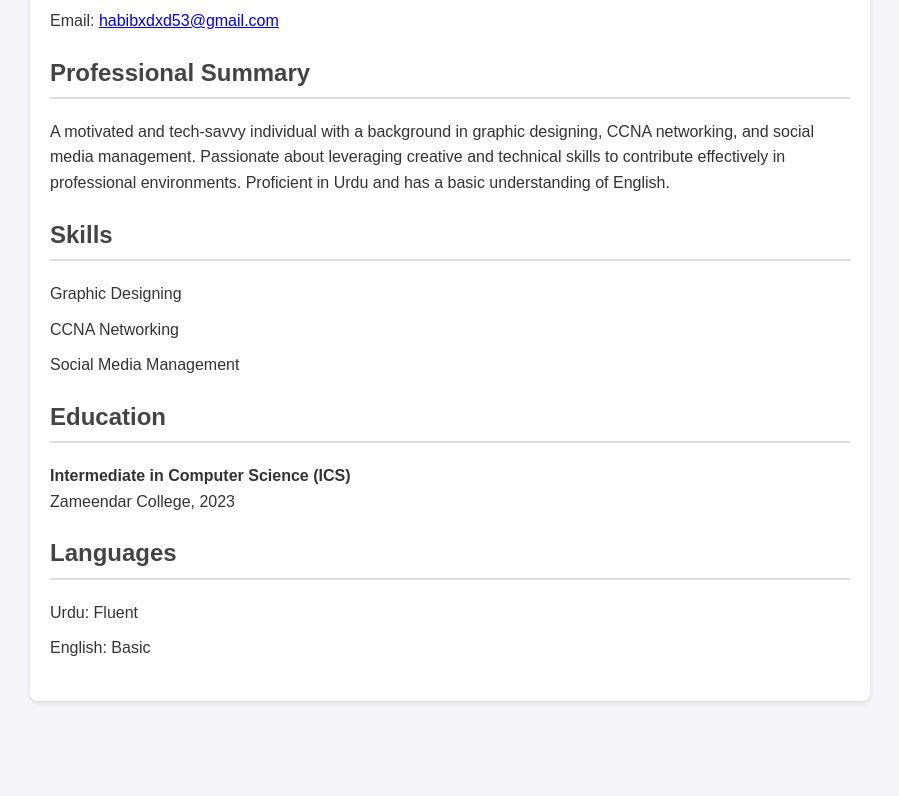
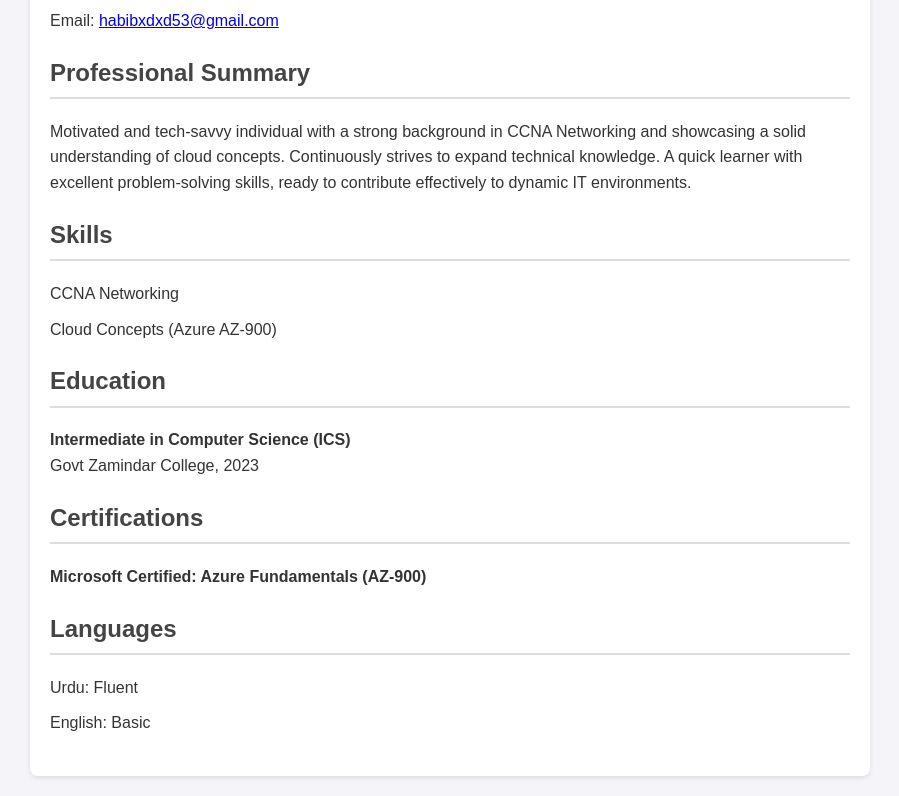
Before and after one commit to HabibWaheed/habibwaheed.github.io, a plain HTML site: page index.html in a window 1280 px wide. Shown: the part 126-922 px from the top of the page, without its empty margins (190-1089 px from the left). Before the commit the page ends 847 px from the top, so only its background shows below. Drawn offline with Linux system fonts and the light colour scheme.

Commit message:
Added CV file

```diff
--- a/index.html
+++ b/index.html
@@ -47,22 +47,26 @@
 
         <div class="section">
             <h2>Professional Summary</h2>
-            <p>A motivated and tech-savvy individual with a background in graphic designing, CCNA networking, and social media management. Passionate about leveraging creative and technical skills to contribute effectively in professional environments. Proficient in Urdu and has a basic understanding of English.</p>
+            <p>Motivated and tech-savvy individual with a strong background in CCNA Networking and showcasing a solid understanding of cloud concepts. Continuously strives to expand technical knowledge. A quick learner with excellent problem-solving skills, ready to contribute effectively to dynamic IT environments.</p>
         </div>
 
         <div class="section">
             <h2>Skills</h2>
             <ul>
-                <li>Graphic Designing</li>
                 <li>CCNA Networking</li>
-                <li>Social Media Management</li>
+                <li>Cloud Concepts (Azure AZ-900)</li>
             </ul>
         </div>
 
         <div class="section">
             <h2>Education</h2>
             <p><strong>Intermediate in Computer Science (ICS)</strong><br>
-            Zameendar College, 2023</p>
+            Govt Zamindar College, 2023</p>
+        </div>
+
+        <div class="section">
+            <h2>Certifications</h2>
+            <p><strong>Microsoft Certified: Azure Fundamentals (AZ-900)</strong></p>
         </div>
 
         <div class="section">
```
